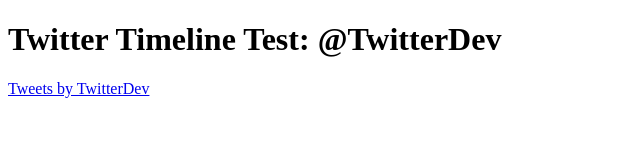
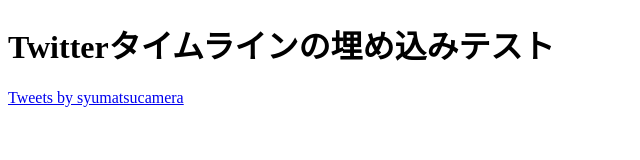
Before and after one commit to uV6LkwAE/Twitter_embed_test, a plain HTML site: page index.html in a window 1280 px wide. Shown: the whole page, without its empty margins (0-640 px from the left). Drawn offline with Linux system fonts and the light colour scheme.

Commit message:
自分のアカウントに戻した

```diff
--- a/index.html
+++ b/index.html
@@ -2,15 +2,14 @@
 <html lang="ja">
 <head>
   <meta charset="UTF-8">
-  <title>Twitter埋め込みテスト（TwitterDev）</title>
+  <title>Twitter埋め込みテスト（syumatsucamera）</title>
 </head>
 <body>
-  <h1>Twitter Timeline Test: @TwitterDev</h1>
+  <h1>Twitterタイムラインの埋め込みテスト</h1>
 
   <a class="twitter-timeline"
-     data-height="500"
-     href="https://twitter.com/TwitterDev">
-     Tweets by TwitterDev
+     href="https://twitter.com/syumatsucamera?ref_src=twsrc%5Etfw">
+     Tweets by syumatsucamera
   </a>
 
   <script async src="https://platform.twitter.com/widgets.js" charset="utf-8"></script>
```
